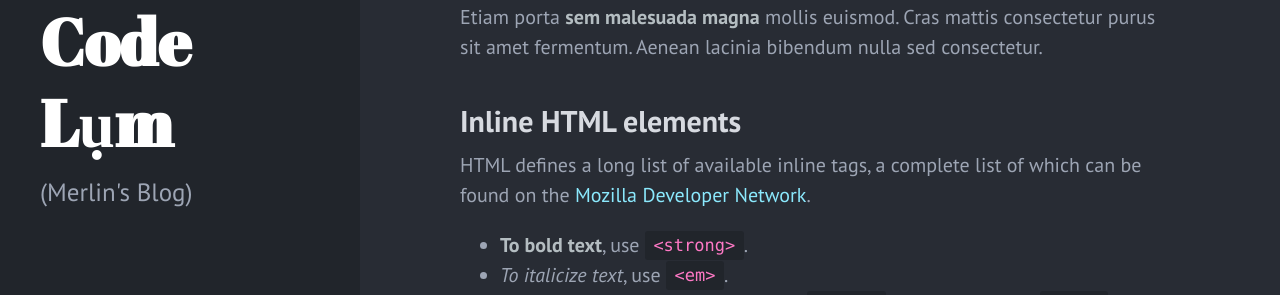
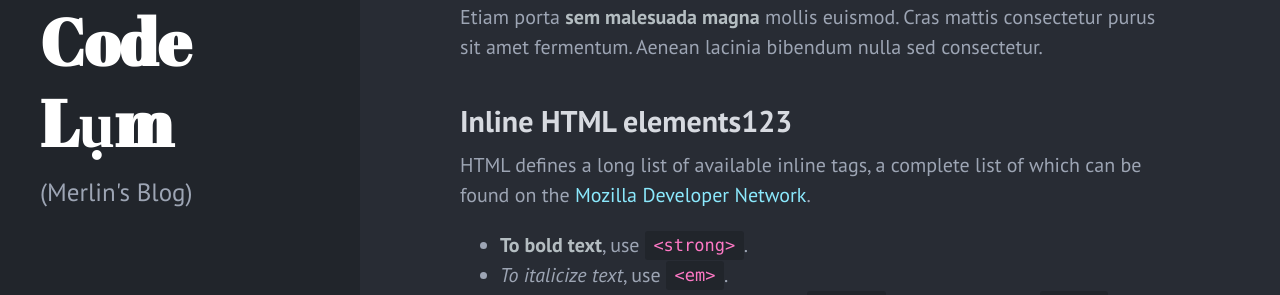
Before and after one commit to merlin7vv4/merlin7vv4.github.io, a Jekyll site: the page built from _posts/2012-02-07-example-content.md, in a window 1280 px wide and 900 px high, scrolled down 395 px. Shown: the part 159-454 px from the top of the window. Built offline with Jekyll 4.4.1, drawn with Linux system fonts in a browser that asks for light colours.

Commit message:
Update 2012-02-07-example-content.md

```diff
--- a/_posts/2012-02-07-example-content.md
+++ b/_posts/2012-02-07-example-content.md
@@ -17,7 +17,7 @@ Cum sociis natoque penatibus et magnis <a href="#">dis parturient montes</a>, na
 
 Etiam porta **sem malesuada magna** mollis euismod. Cras mattis consectetur purus sit amet fermentum. Aenean lacinia bibendum nulla sed consectetur.
 
-## Inline HTML elements
+## Inline HTML elements123
 
 HTML defines a long list of available inline tags, a complete list of which can be found on the [Mozilla Developer Network](https://developer.mozilla.org/en-US/docs/Web/HTML/Element).
 
```
